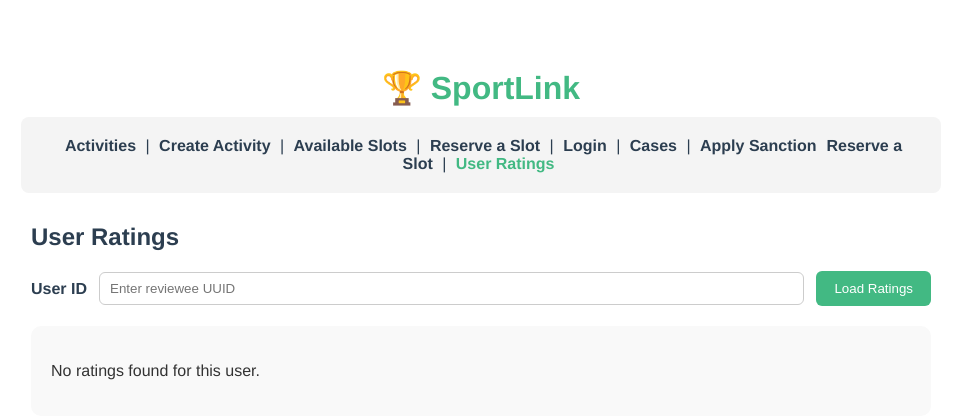
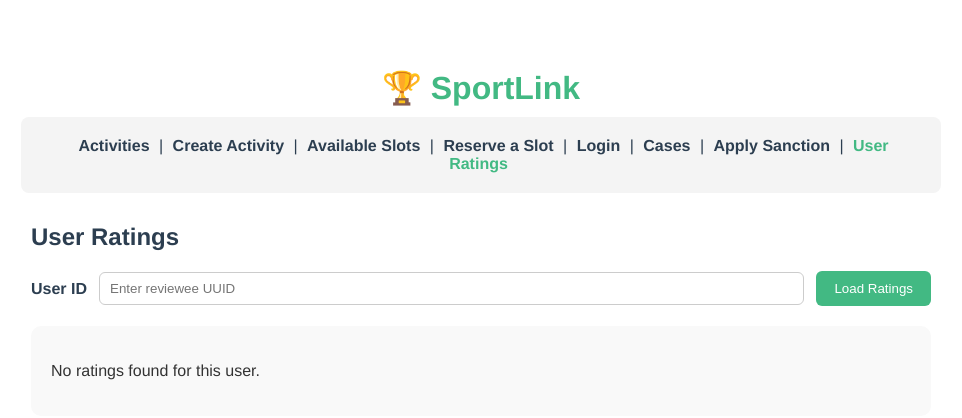
Before and after one commit to zeynepkesim/SportLink, a Vue app in the folder frontend/: page /ratings in a window 1280 px wide. Shown: the top 418 px of the page, without its empty margins (159-1121 px from the left). Built offline with nearby package versions, Linux system fonts and the light colour scheme.

Commit message:
Fix nav layout

```diff
--- a/frontend/src/App.vue
+++ b/frontend/src/App.vue
@@ -9,8 +9,7 @@
         <router-link to="/slots/reserve">Reserve a Slot</router-link> |
         <router-link to="/account/login">Login</router-link> |
         <router-link to="/moderation/cases">Cases</router-link> |
-        <router-link to="/moderation/sanctions/new">Apply Sanction</router-link>
-        <router-link to="/slots/reserve">Reserve a Slot</router-link> |
+        <router-link to="/moderation/sanctions/new">Apply Sanction</router-link> |
         <router-link to="/ratings">User Ratings</router-link>
       </nav>
     </header>
```
